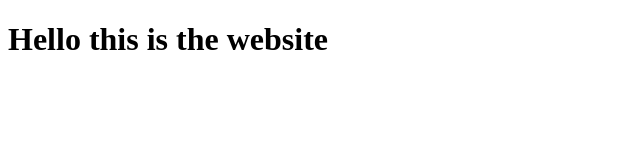
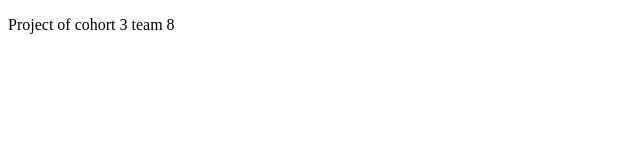
Before and after one commit to eng1-team3-8-video-game/eng1-team3.8-video-game.github.io, a plain HTML site: page index.html in a window 1280 px wide. Shown: the whole page, without its empty margins (0-640 px from the left). Drawn offline with Linux system fonts and the light colour scheme.

Commit message:
feat: added a body to index

```diff
--- a/index.html
+++ b/index.html
@@ -2,6 +2,10 @@
 
 <html>
     <head>
-        <h1>Hello this is the website</h1>
+        <title>Hello this is the website</title>
     </head>
+
+    <body>
+        <p>Project of cohort 3 team 8</p>
+    </body>
 </html>
```
